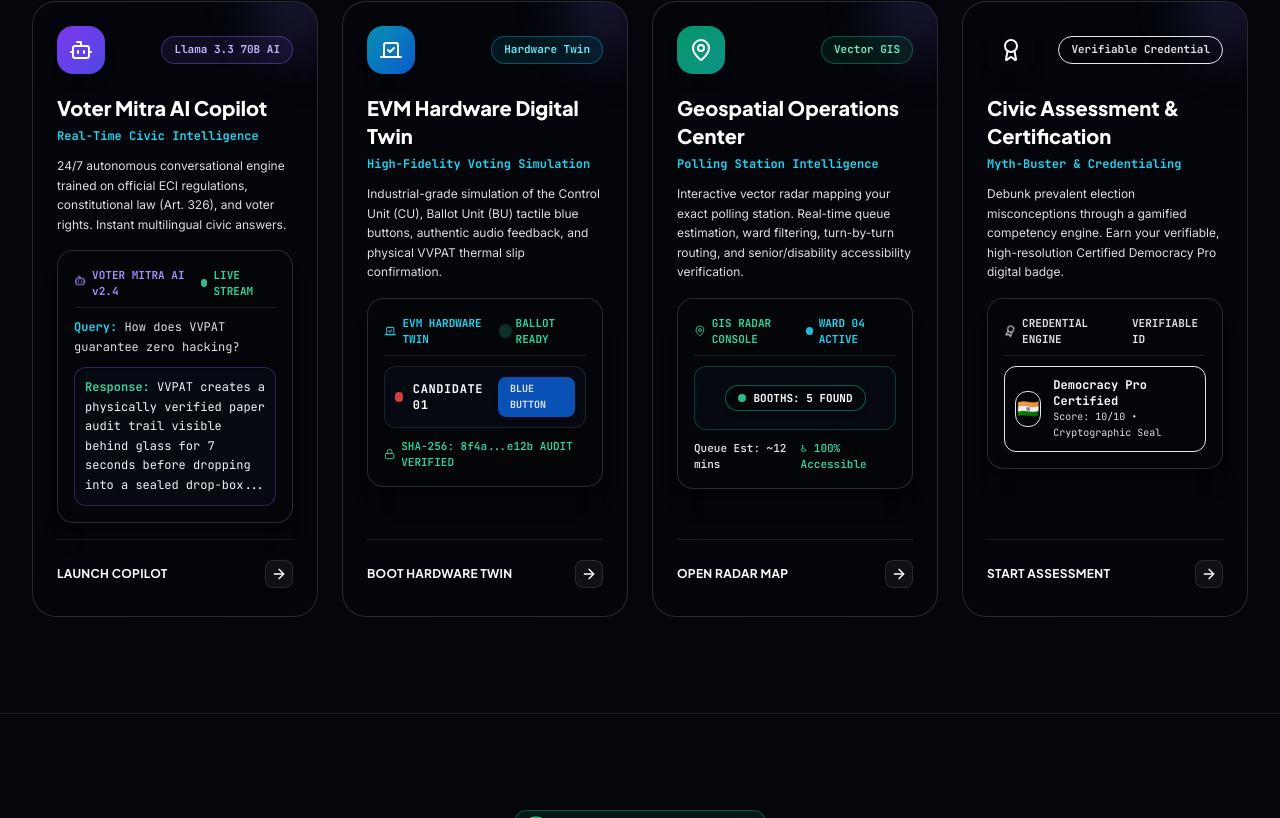
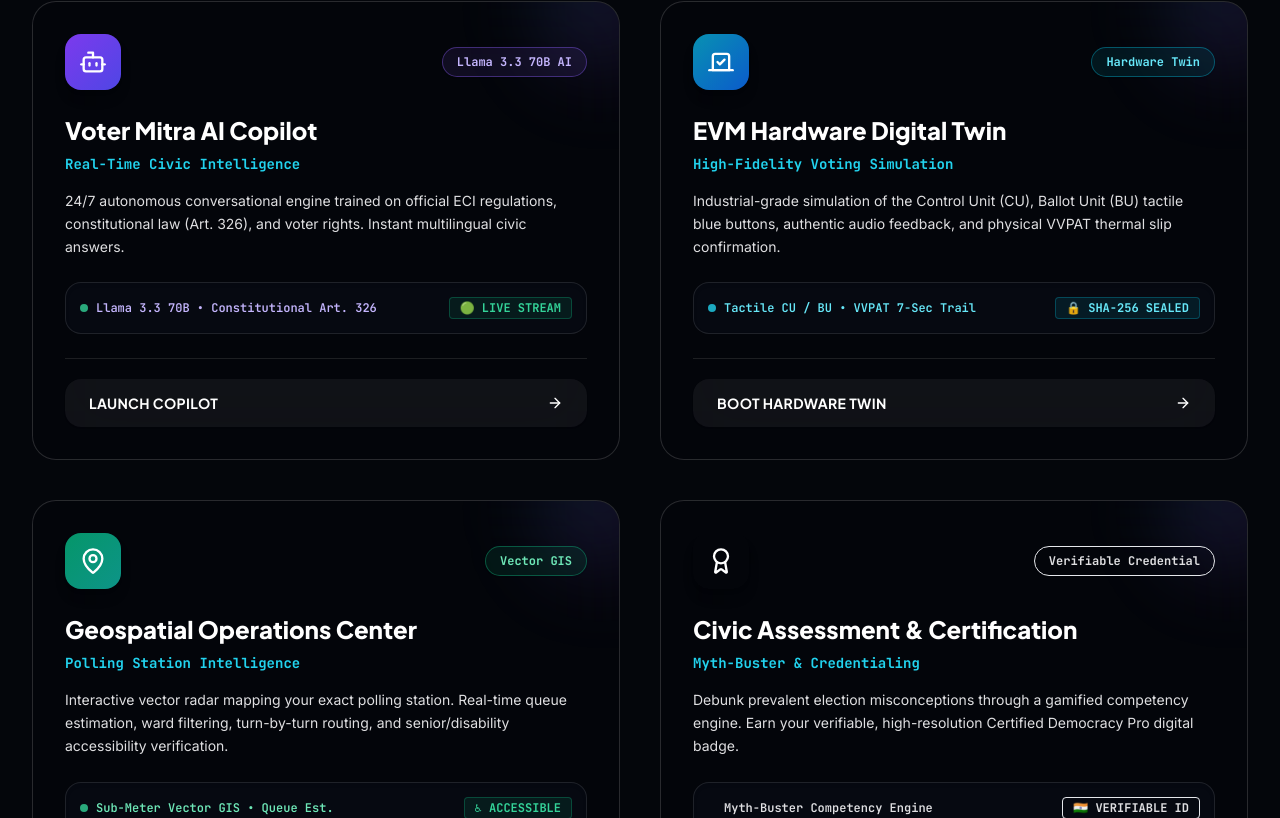
Before and after one commit to Abhi666-max/NexGen-Vote, a Next.js app: page / in a window 1280 px wide. Shown: the part 1242-2060 px from the top of the page. Built offline with nearby package versions, Linux system fonts and the light colour scheme.

Commit message:
feat(ui): redesign feature cards to spacious 2x2 bento layout and use bulletproof vector SVGs for LinkedIn and social connections

```diff
--- a/src/app/page.tsx
+++ b/src/app/page.tsx
@@ -121,91 +121,6 @@ const ARCHITECTURE_STEPS = [
 ] as const;
 
 /* ========================================================
-   MINI-PREVIEW COMPONENTS (Interactive SaaS Cards)
-   ======================================================== */
-function MiniChatPreview() {
-  return (
-    <div className="rounded-2xl bg-obsidian-950/90 border border-white/15 p-4 text-xs font-mono flex flex-col gap-2.5 my-4 shadow-xl transition-all group-hover:border-electric-500/50">
-      <div className="flex items-center justify-between text-[11px] text-text-muted border-b border-white/10 pb-2">
-        <span className="flex items-center gap-1.5 text-electric-400 font-bold"><Bot className="w-3.5 h-3.5 animate-bounce" /> VOTER MITRA AI v2.4</span>
-        <span className="text-emerald-400 flex items-center gap-1.5 font-bold"><span className="w-2 h-2 rounded-full bg-emerald-400 animate-pulse" /> LIVE STREAM</span>
-      </div>
-      <div className="text-text-secondary leading-relaxed">
-        <span className="text-cyber-400 font-bold">Query:</span> How does VVPAT guarantee zero hacking?
-      </div>
-      <div className="p-2.5 rounded-xl bg-obsidian-900/90 border border-electric-500/30 text-white/95 leading-relaxed shadow-inner">
-        <span className="text-emerald-400 font-bold">Response:</span> VVPAT creates a physically verified paper audit trail visible behind glass for 7 seconds before dropping into a sealed drop-box...
-      </div>
-    </div>
-  );
-}
-
-function MiniEVMPreview() {
-  return (
-    <div className="rounded-2xl bg-obsidian-950/90 border border-white/15 p-4 text-xs font-mono flex flex-col gap-2.5 my-4 shadow-xl transition-all group-hover:border-cyber-500/50">
-      <div className="flex items-center justify-between text-[11px] text-text-muted border-b border-white/10 pb-2">
-        <span className="flex items-center gap-1.5 text-cyber-400 font-bold"><Vote className="w-3.5 h-3.5 animate-pulse" /> EVM HARDWARE TWIN</span>
-        <span className="text-emerald-400 flex items-center gap-1.5 font-bold"><span className="w-2 h-2 rounded-full bg-emerald-400 animate-ping" /> BALLOT READY</span>
-      </div>
-      <div className="flex items-center justify-between gap-3 p-2.5 rounded-xl bg-obsidian-900/90 border border-white/10">
-        <div className="flex items-center gap-2.5">
-          <span className="w-2.5 h-2.5 rounded-full bg-red-500 animate-pulse shadow-sm" />
-          <span className="text-white font-bold tracking-wider">CANDIDATE 01</span>
-        </div>
-        <div className="px-3 py-1 rounded-lg bg-primary-600 text-white text-[10px] font-extrabold shadow-md animate-pulse">
-          BLUE BUTTON
-        </div>
-      </div>
-      <div className="text-[11px] text-emerald-400 flex items-center gap-1.5 font-semibold">
-        <Lock className="w-3.5 h-3.5" /> SHA-256: 8f4a...e12b AUDIT VERIFIED
-      </div>
-    </div>
-  );
-}
-
-function MiniMapPreview() {
-  return (
-    <div className="rounded-2xl bg-obsidian-950/90 border border-white/15 p-4 text-xs font-mono flex flex-col gap-2.5 my-4 shadow-xl transition-all group-hover:border-emerald-500/50 relative overflow-hidden">
-      <div className="flex items-center justify-between text-[11px] text-text-muted border-b border-white/10 pb-2">
-        <span className="flex items-center gap-1.5 text-emerald-400 font-bold"><MapPin className="w-3.5 h-3.5 animate-pulse" /> GIS RADAR CONSOLE</span>
-        <span className="text-cyber-400 flex items-center gap-1.5 font-bold"><span className="w-2 h-2 rounded-full bg-cyber-400 animate-pulse" /> WARD 04 ACTIVE</span>
-      </div>
-      <div className="h-16 rounded-xl bg-obsidian-900/90 border border-emerald-500/30 relative flex items-center justify-center overflow-hidden">
-        <div className="absolute w-28 h-28 rounded-full border border-emerald-500/30 animate-ping opacity-40" />
-        <div className="flex items-center gap-2 z-10 bg-obsidian-950/95 px-3 py-1 rounded-full border border-emerald-500/50 text-[11px] shadow-md">
-          <span className="w-2 h-2 rounded-full bg-emerald-400 animate-pulse" />
-          <span className="text-white font-bold">BOOTHS: 5 FOUND</span>
-        </div>
-      </div>
-      <div className="text-[11px] text-text-secondary flex items-center justify-between font-semibold">
-        <span>Queue Est: ~12 mins</span>
-        <span className="text-emerald-400">♿ 100% Accessible</span>
-      </div>
-    </div>
-  );
-}
-
-function MiniBadgePreview() {
-  return (
-    <div className="rounded-2xl bg-obsidian-950/90 border border-white/15 p-4 text-xs font-mono flex flex-col gap-2.5 my-4 shadow-xl transition-all group-hover:border-saffron-500/50">
-      <div className="flex items-center justify-between text-[11px] text-text-muted border-b border-white/10 pb-2">
-        <span className="flex items-center gap-1.5 text-saffron-400 font-bold"><Award className="w-3.5 h-3.5 animate-spin" style={{ animationDuration: "6s" }} /> CREDENTIAL ENGINE</span>
-        <span className="text-saffron-400 flex items-center gap-1.5 font-bold"><span className="w-2 h-2 rounded-full bg-saffron-400 animate-pulse" /> VERIFIABLE ID</span>
-      </div>
-      <div className="flex items-center gap-3 p-2.5 rounded-xl bg-gradient-to-r from-saffron-500/15 to-transparent border border-saffron-500/30">
-        <div className="w-9 h-9 rounded-xl bg-saffron-500/20 border border-saffron-500/50 flex items-center justify-center text-saffron-300 text-lg shadow-inner">
-          🇮🇳
-        </div>
-        <div className="flex flex-col text-xs">
-          <span className="text-white font-bold">Democracy Pro Certified</span>
-          <span className="text-saffron-400/90 text-[10px]">Score: 10/10 • Cryptographic Seal</span>
-        </div>
-      </div>
-    </div>
-  );
-}
-
-/* ========================================================
    MAIN HOMEPAGE COMPONENT
    ======================================================== */
 export default function HomePage() {
@@ -293,7 +208,7 @@ export default function HomePage() {
       </section>
 
       {/* =====================================================
-          COMMAND MODULES (Enterprise SaaS Features Grid)
+          COMMAND MODULES (Enterprise 2x2 Bento Glass Grid)
           ===================================================== */}
       <section
         aria-labelledby="features-heading"
@@ -314,58 +229,96 @@ export default function HomePage() {
             </p>
           </div>
 
-          {/* Feature Grid converted to Ultra-Premium Floating Glass Cards */}
-          <div className="grid grid-cols-1 md:grid-cols-2 lg:grid-cols-4 gap-6">
+          {/* Clean 2x2 Spacious Bento Glass Grid */}
+          <div className="grid grid-cols-1 md:grid-cols-2 gap-8 lg:gap-10">
             {FEATURES.map((f) => {
               const Icon = f.icon;
               return (
                 <article
                   key={f.id}
-                  className="rounded-3xl p-6 bg-obsidian-950/60 backdrop-blur-2xl border border-white/15 flex flex-col justify-between relative overflow-hidden group hover:border-cyber-400 hover:bg-obsidian-900/80 hover:shadow-[0_12px_45px_rgba(6,182,212,0.3)] hover:-translate-y-2 transition-all duration-500"
+                  className="rounded-3xl p-8 bg-obsidian-950/60 backdrop-blur-2xl border border-white/15 flex flex-col justify-between relative overflow-hidden group hover:border-cyber-400 hover:bg-obsidian-900/80 hover:shadow-[0_12px_45px_rgba(6,182,212,0.3)] hover:-translate-y-2 transition-all duration-500"
                 >
-                  <div className="absolute -top-12 -right-12 w-28 h-28 bg-gradient-to-br from-cyber-500/20 via-electric-500/15 to-transparent rounded-full blur-xl pointer-events-none group-hover:scale-150 transition-transform duration-500" />
+                  <div className="absolute -top-16 -right-16 w-36 h-36 bg-gradient-to-br from-cyber-500/20 via-electric-500/15 to-transparent rounded-full blur-2xl pointer-events-none group-hover:scale-150 transition-transform duration-500" />
 
                   <div>
-                    {/* Top Header */}
-                    <div className="flex items-center justify-between gap-2 mb-5 relative z-10">
-                      <div className={`w-12 h-12 rounded-2xl bg-gradient-to-br ${f.gradient} flex items-center justify-center text-white shadow-lg group-hover:scale-110 transition-transform duration-300`}>
-                        <Icon className="w-6 h-6" />
+                    {/* Top Header Row */}
+                    <div className="flex items-center justify-between gap-4 mb-6 relative z-10">
+                      <div className={`w-14 h-14 rounded-2xl bg-gradient-to-br ${f.gradient} flex items-center justify-center text-white shadow-lg group-hover:scale-110 transition-transform duration-300`}>
+                        <Icon className="w-7 h-7" />
                       </div>
-                      <span className={`px-3 py-1 rounded-full text-[11px] font-mono font-extrabold border ${f.badgeColor} shadow-sm`}>
+                      <span className={`px-3.5 py-1.5 rounded-full text-xs font-mono font-extrabold border ${f.badgeColor} shadow-sm`}>
                         {f.badge}
                       </span>
                     </div>
 
-                    {/* Titles */}
-                    <h3 className="font-display font-black text-xl text-white mb-1.5 group-hover:text-cyber-300 transition-colors relative z-10">
+                    {/* Title & Subtitle */}
+                    <h3 className="font-display font-black text-2xl text-white mb-2 group-hover:text-cyber-300 transition-colors relative z-10">
                       {f.title}
                     </h3>
-                    <div className="text-xs font-mono text-cyber-400 font-bold mb-3 relative z-10">
+                    <div className="text-sm font-mono text-cyber-400 font-bold mb-4 relative z-10">
                       {f.subtitle}
                     </div>
-                    <p className="text-xs text-text-secondary leading-relaxed mb-4 relative z-10 font-normal">
+                    <p className="text-sm text-text-secondary leading-relaxed mb-6 relative z-10 font-normal">
                       {f.desc}
                     </p>
 
-                    {/* Interactive Mini Preview */}
-                    <div className="relative z-10">
-                      {f.previewType === "chat" && <MiniChatPreview />}
-                      {f.previewType === "evm" && <MiniEVMPreview />}
-                      {f.previewType === "map" && <MiniMapPreview />}
-                      {f.previewType === "badge" && <MiniBadgePreview />}
+                    {/* Sleek Horizontal Telemetry Indicator Bar */}
+                    <div className="p-3.5 rounded-2xl bg-obsidian-900/90 border border-white/10 flex flex-wrap items-center justify-between gap-3 text-xs font-mono mb-6 relative z-10 shadow-inner group-hover:border-cyber-500/40 transition-colors">
+                      {f.id === "mitra" && (
+                        <>
+                          <span className="flex items-center gap-2 text-electric-300 font-semibold">
+                            <span className="w-2 h-2 rounded-full bg-emerald-400 animate-pulse" />
+                            Llama 3.3 70B • Constitutional Art. 326
+                          </span>
+                          <span className="px-2.5 py-0.5 rounded bg-emerald-500/10 border border-emerald-500/30 text-emerald-400 font-bold">
+                            🟢 LIVE STREAM
+                          </span>
+                        </>
+                      )}
+                      {f.id === "evm" && (
+                        <>
+                          <span className="flex items-center gap-2 text-cyber-300 font-semibold">
+                            <span className="w-2 h-2 rounded-full bg-cyber-400 animate-pulse" />
+                            Tactile CU / BU • VVPAT 7-Sec Trail
+                          </span>
+                          <span className="px-2.5 py-0.5 rounded bg-cyber-500/10 border border-cyber-500/30 text-cyber-300 font-bold">
+                            🔒 SHA-256 SEALED
+                          </span>
+                        </>
+                      )}
+                      {f.id === "booth" && (
+                        <>
+                          <span className="flex items-center gap-2 text-emerald-300 font-semibold">
+                            <span className="w-2 h-2 rounded-full bg-emerald-400 animate-pulse" />
+                            Sub-Meter Vector GIS • Queue Est.
+                          </span>
+                          <span className="px-2.5 py-0.5 rounded bg-emerald-500/10 border border-emerald-500/30 text-emerald-400 font-bold">
+                            ♿ ACCESSIBLE
+                          </span>
+                        </>
+                      )}
+                      {f.id === "quiz" && (
+                        <>
+                          <span className="flex items-center gap-2 text-saffron-300 font-semibold">
+                            <span className="w-2 h-2 rounded-full bg-saffron-400 animate-pulse" />
+                            Myth-Buster Competency Engine
+                          </span>
+                          <span className="px-2.5 py-0.5 rounded bg-saffron-500/10 border border-saffron-500/30 text-saffron-300 font-bold">
+                            🇮🇳 VERIFIABLE ID
+                          </span>
+                        </>
+                      )}
                     </div>
                   </div>
 
-                  {/* Footer CTA */}
-                  <div className="pt-4 border-t border-white/10 mt-auto relative z-10">
+                  {/* Footer CTA Button */}
+                  <div className="pt-5 border-t border-white/10 mt-auto relative z-10">
                     <Link
                       href={f.href}
-                      className="inline-flex items-center justify-between w-full text-xs font-bold font-display text-white group-hover:text-cyber-300 transition-colors py-1"
+                      className="inline-flex items-center justify-between w-full py-3.5 px-6 rounded-2xl bg-white/[0.05] hover:bg-cyber-500 hover:text-obsidian-950 text-sm font-bold font-display text-white transition-all shadow-sm group-hover:shadow-md"
                     >
                       <span className="tracking-wide uppercase">{f.cta}</span>
-                      <div className="w-7 h-7 rounded-lg bg-white/5 border border-white/10 flex items-center justify-center group-hover:bg-cyber-500 group-hover:text-obsidian-950 transition-all">
-                        <ArrowRight className="w-4 h-4 transform group-hover:translate-x-0.5 transition-transform" />
-                      </div>
+                      <ArrowRight className="w-4 h-4 transform group-hover:translate-x-1.5 transition-transform" />
                     </Link>
                   </div>
                 </article>
```
Also changed, not shown: src/components/layout/Footer.tsx (+28 -16 lines).
